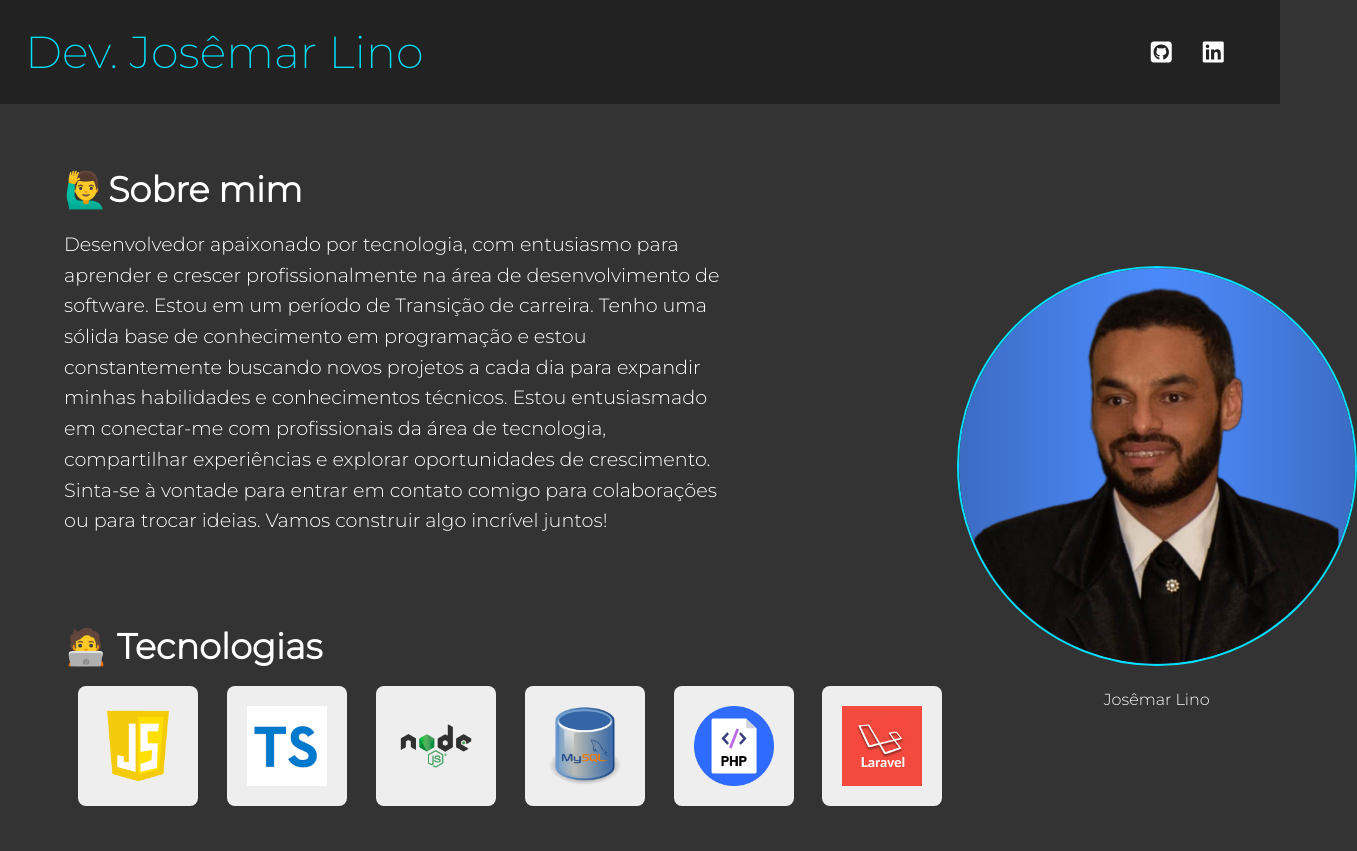
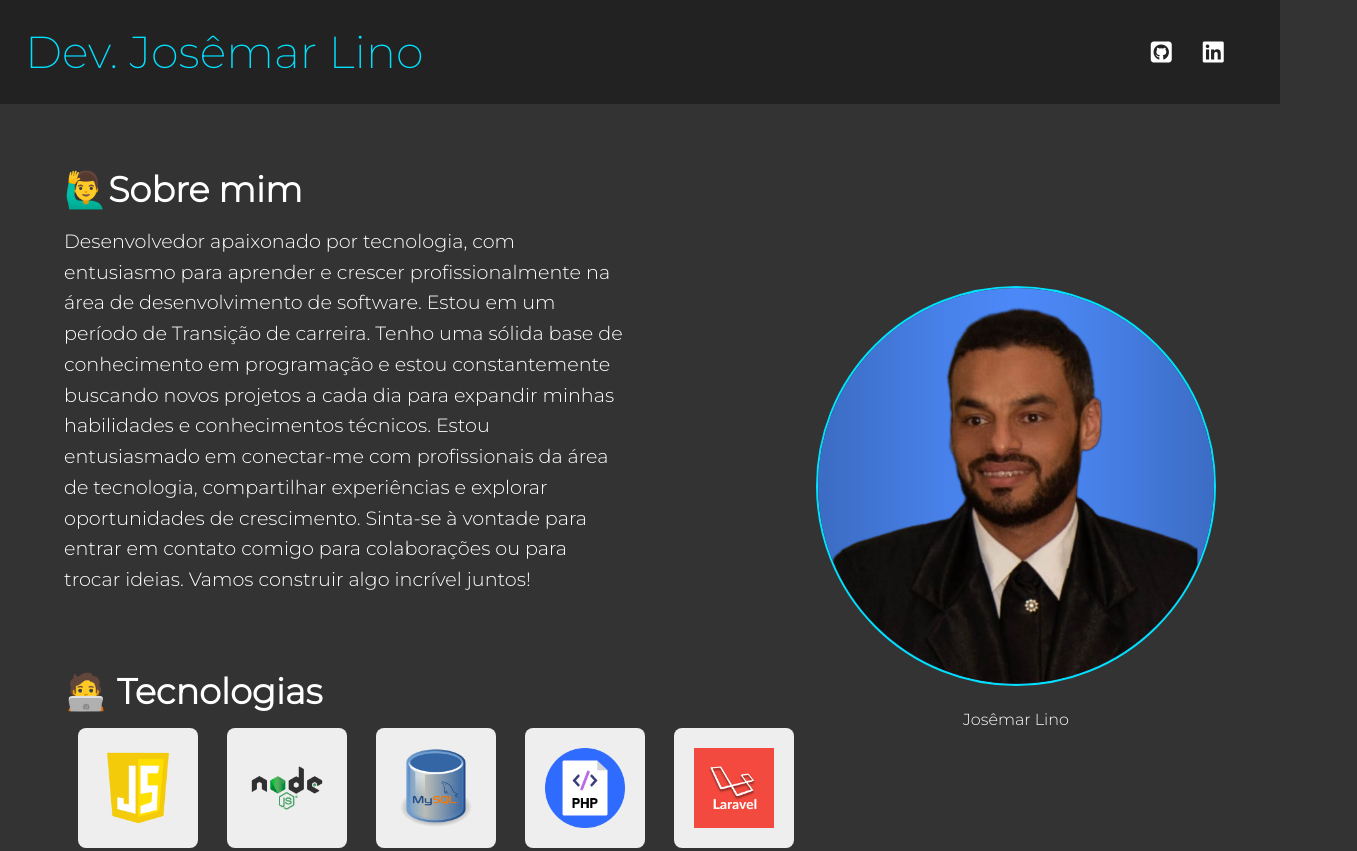
Before and after one commit to Josemar-Lino/josemarlinodeveloper, a plain HTML site: page index.html in a window 1280 px wide. Shown: the top 851 px of the page, 1357 px wide, since content can reach past the window. Drawn offline with Linux system fonts and the light colour scheme.

Commit message:
Update index.html
retirada do Typescript

```diff
--- a/index.html
+++ b/index.html
@@ -59,9 +59,9 @@
                <div class="card">
                 <img src="./img/techs/javascript-39404.png" alt="Logo do JavaScrip">
                </div>
-               <div class="card">
+               <!---<div class="card">
                 <img src="./img/techs/typescript.png" alt="Logo do TypeScript">
-               </div>
+               </div> --->
                <div class="card">
                 <img src="./img/techs/node js.png" alt="Logo do NodeJS">
                </div>
```
